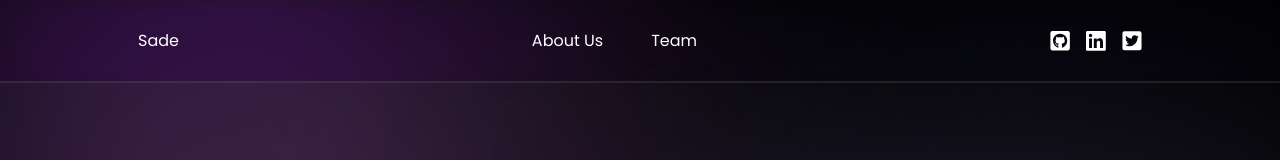
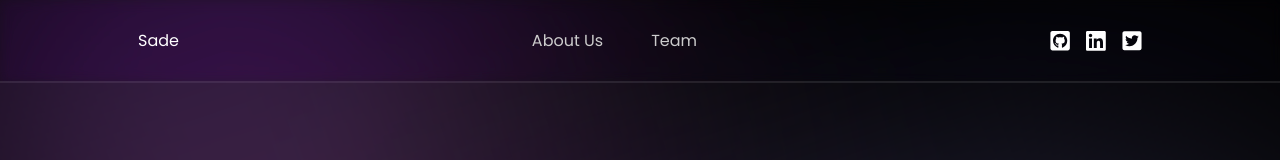
Before and after one commit to SadeNetwork/sade.network, a React (Create React App) app: page / in a window 1280 px wide. Shown: the top 160 px of the page. Built offline with nearby package versions, Linux system fonts and the light colour scheme.

Commit message:
navbar hover effect

```diff
--- a/src/components/Navbar/styled.js
+++ b/src/components/Navbar/styled.js
@@ -36,10 +36,16 @@ export const NavLinks = styled.ul`
 
 export const NavLink = styled.a`
   text-decoration: none;
-  color: #fff;
+  color: #ccc;
   font-size: 16px;
   font-weight: 400;
   padding: 0.5rem 1rem;
+  transition: color 0.2s ease-in-out;
+
+  &:hover{
+   color: #ecf0f1;
+  }
+
   @media only screen and (max-width: 600px) {
     font-size: 13px;
   }
```
